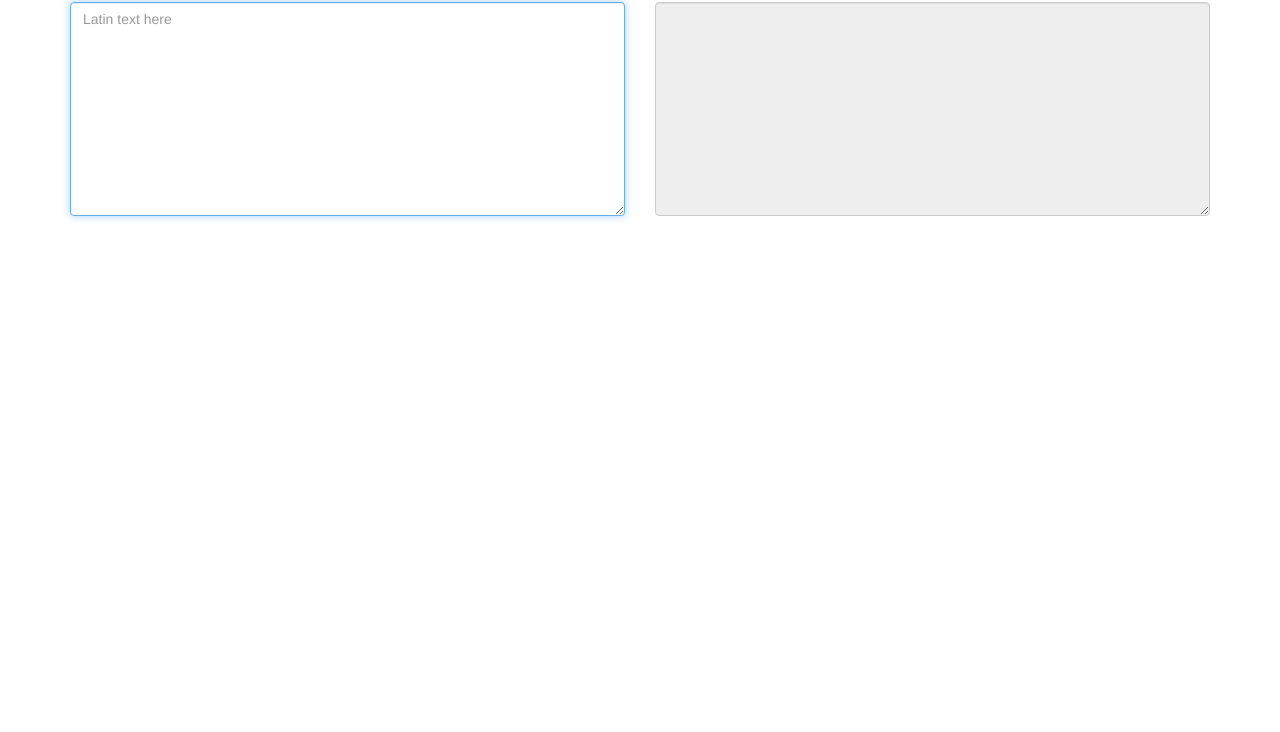
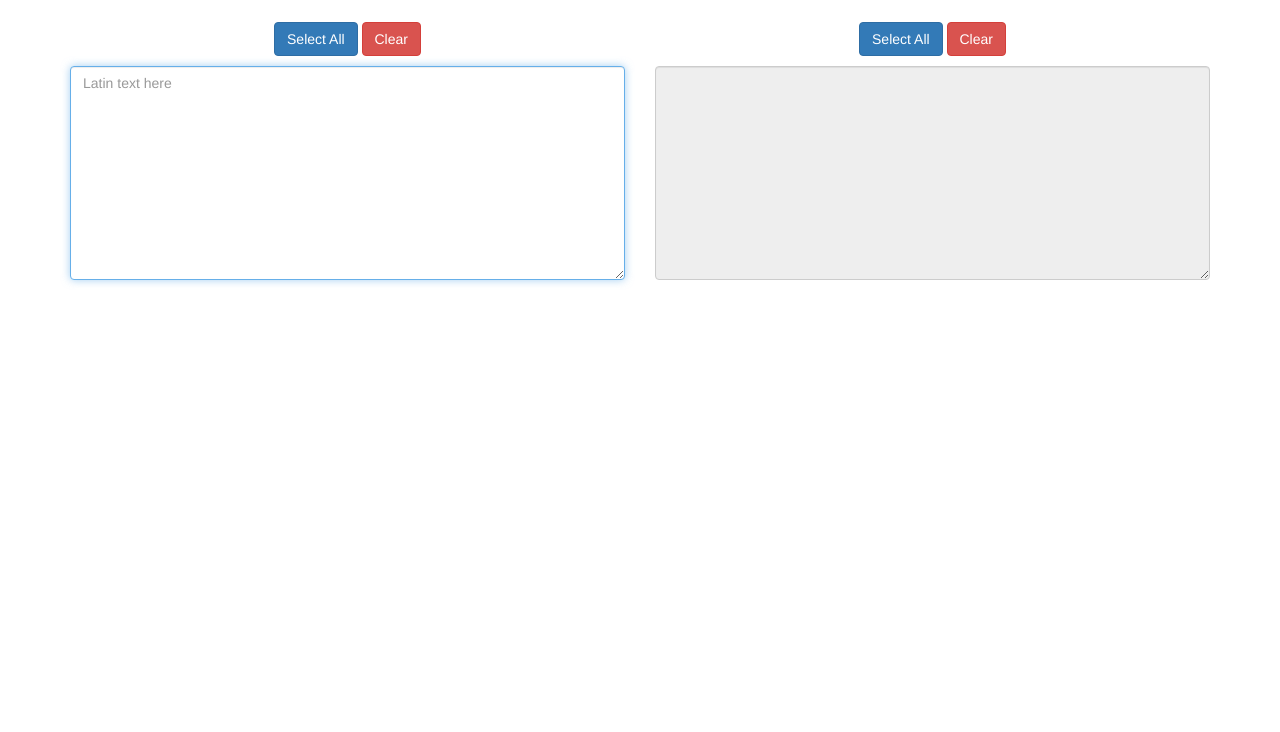
Before and after one commit to ikr0m/latin-to-cyrillic, a plain HTML site: page index.html in a window 1280 px wide. Shown: the part 68-800 px from the top of the page. Drawn offline with Linux system fonts and the light colour scheme.

Commit message:
select, clear buttons. Readme.

```diff
--- a/index.html
+++ b/index.html
@@ -140,6 +140,16 @@
             cyrillicTextareaElem.value = div.innerText;
 
         }
+
+        function select(textareaName) {
+            var textareaElem = document.converter_form[textareaName];
+            textareaElem.select();
+        }
+        function clear1(textareaName) {
+            var textareaElems = document.getElementsByTagName('textarea');
+            for (var n = textareaElems.length, i = 0; i < n; i++)
+                textareaElems[i].value = "";
+        }
     </script>
 </head>
 <body>
@@ -148,25 +158,52 @@
 
     <h1 class="sr-only">Lotinchadan, lotinchani Krillchaga o'girish</h1>
 
+    <h2 class="sr-only">O'zbekcha lotin textlarni, matnlarni krilchaga o'tirish,
+        o'girish</h2>
+
+    <br>
+    <form name="converter_form" onsubmit="return false;">
         <div class="row">
-        <p class="col-md-6">
+            <div class="col-md-6">
+
+                <p class="text-center">
+                    <button
+                            onclick="select('latin_textarea')"
+                            class="btn btn-primary">Select All
+                    </button>
+                    <button
+                            onclick="clear1()"
+                            class="btn btn-danger">Clear</button>
+                </p>
                 <textarea
+                        id="latin_textarea"
                         autofocus=""
                         class="form-control"
                         placeholder="Latin text here"
                         rows="10"
                         oninput="onLatinTextChange(this.value)"></textarea>
+            </div>
+            <p class="clearfix visible-xs"></p>
+
+            <div class="col-md-6">
+
+                <p class="text-center">
+                    <button
+                            onclick="select('cyrillic_textarea')"
+                            class="btn btn-primary">Select All</button>
+                    <button
+                            onclick="clear1()"
+                            class="btn btn-danger">Clear</button>
                 </p>
-
-        <p class="col-md-6">
                 <textarea
                         readonly
                         class="form-control"
                         rows="10"
                         id="cyrillic_textarea">
                 </textarea>
-        </p>
             </div>
+        </div>
+    </form>
 </div>
 
 </body>
```
Also changed, not shown: 1 other file. Lines whose indentation alone changed are shown as unchanged.
